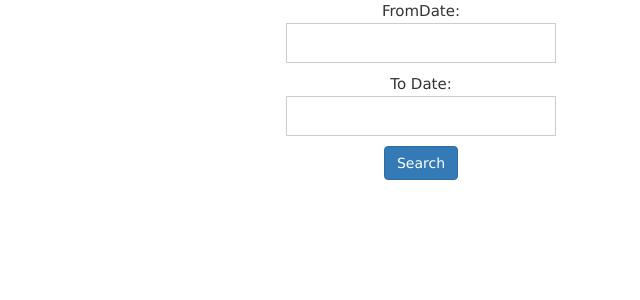
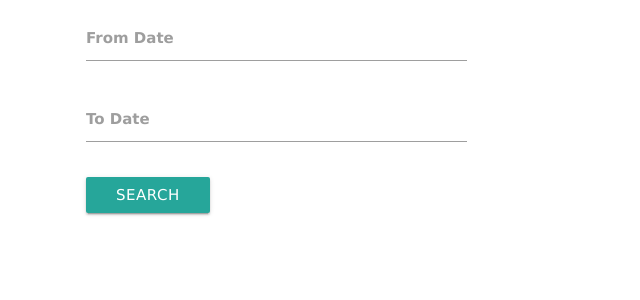
Before and after one commit to maddaladivya/CIR-project, a Django app: page /cir1/search_date in a window 1280 px wide. Shown: the top 300 px of the page, without its empty margins (219-859 px from the left). Run offline with Django 3.2, Linux system fonts and the light colour scheme; some libraries are stand-ins or nearby versions.

Commit message:
Changed css of search date

```diff
--- a/cir/templates/cir/search_date.html
+++ b/cir/templates/cir/search_date.html
@@ -16,6 +16,8 @@
     <link rel="stylesheet" href="https://maxcdn.bootstrapcdn.com/bootstrap/3.3.7/css/bootstrap.min.css">
     <meta name="viewport" content="width=device-width, initial-scale=1">
 <link rel="stylesheet" href="https://www.w3schools.com/w3css/4/w3.css">
+    <link rel="stylesheet" href="https://cdnjs.cloudflare.com/ajax/libs/materialize/0.100.1/css/materialize.min.css">
+      <script src="https://cdnjs.cloudflare.com/ajax/libs/materialize/0.100.1/js/materialize.min.js"></script>
     <script>
     $( function() {
     $('#datepicker').datepicker({ dateFormat: 'yy-mm-dd' });
@@ -28,9 +30,9 @@
     </script>
 
     <style>
-    .container{
-        width: 300px;
-    }
+        .container{
+            width: 700px;
+        }
     </style>
 </head>
 <body>
@@ -38,9 +40,21 @@
 <form action="" method="post" class="form" class="form-wrapper cf">
     {% csrf_token %}
 
-    <center><p>FromDate: <input class="w3-input w3-border" type="text" id="datepicker" name="Fromdate" required></p></center>
-    <center><p>To Date: <input class="w3-input w3-border" type="text" id="datepicker1" name="Todate" required></p></center>
-    <center><button type="submit" class="btn btn-primary">Search</button></center>
+
+    <div class="row">
+    <div class="input-field col s7">
+      <input type="text" id="datepicker" name="Fromdate" type="text" class="validate" required>
+      <label class="active" for="first_name2">From Date</label>
+    </div>
+        <div class="input-field col s7">
+      <input type="text" id="datepicker1" name="Todate" type="text" class="validate" required>
+      <label class="active" for="first_name2">To Date</label>
+    </div>
+        <div class="input-field col s7">
+      <button type="submit" class="btn btn-primary">Search</button>
+    </div>
+
+  </div>
 </form>
 </div>
 </body>
```
